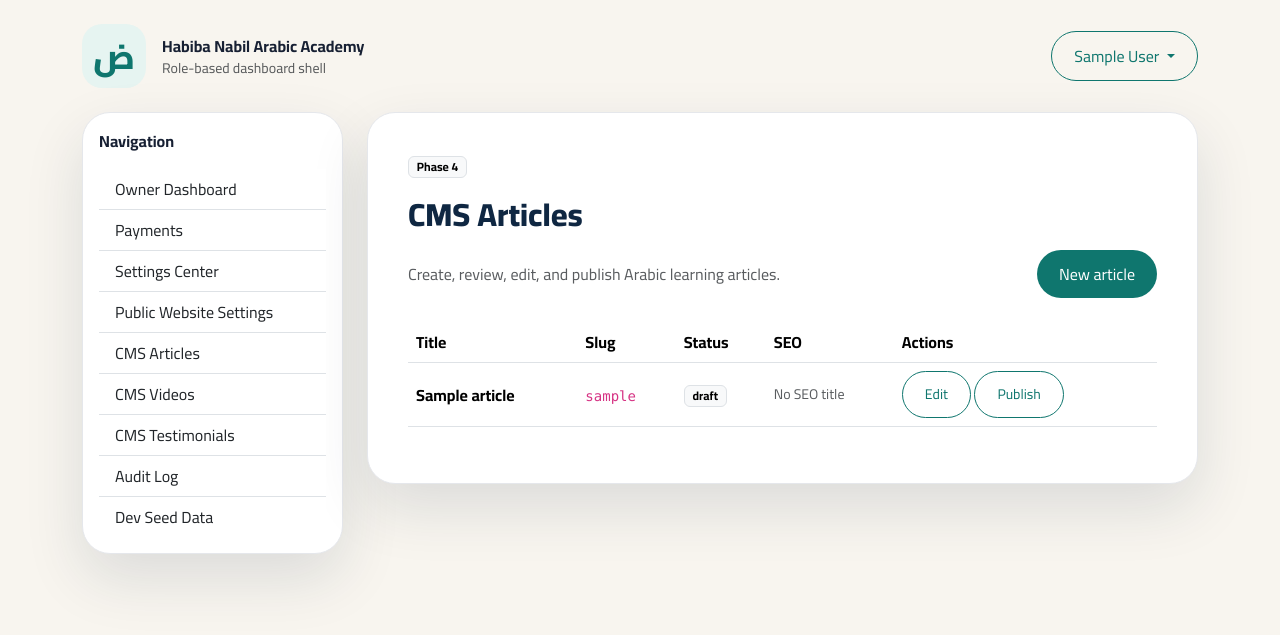
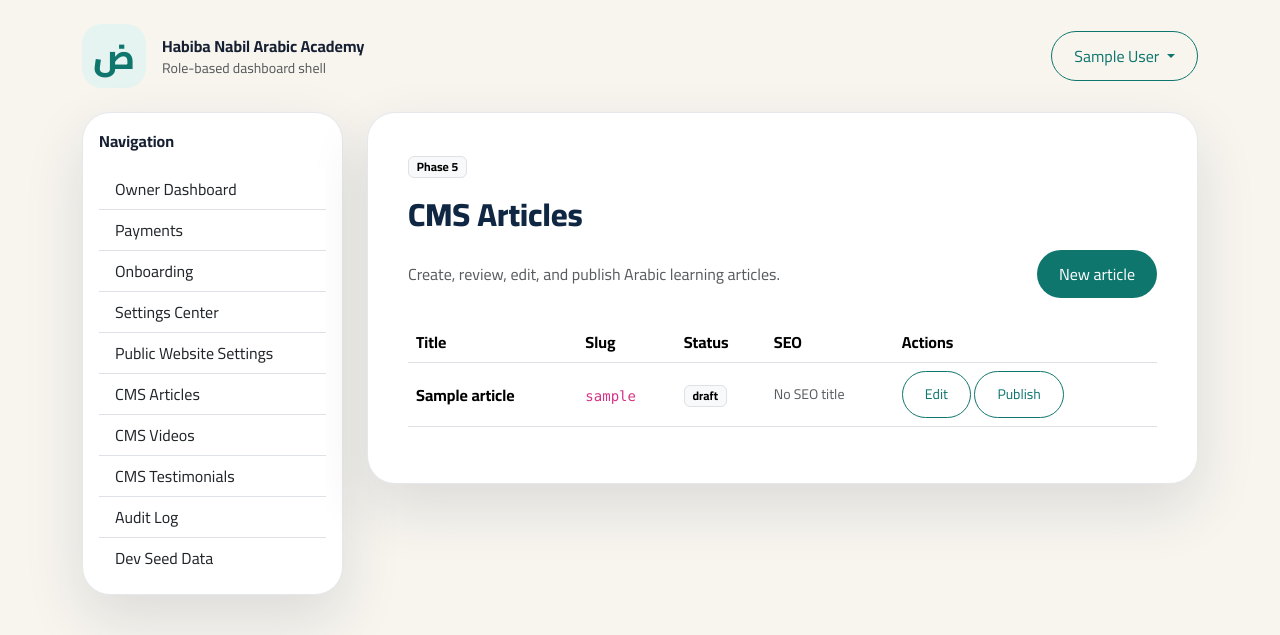
Before and after one commit to abdulrahmanal-saeed/classlink, a PHP site: page /public/owner/cms/articles/index.php in a window 1280 px wide. Shown: the top 635 px of the page. Run offline with PHP 8.4, Linux system fonts and the light colour scheme; the visitor is signed in with stand-in values (Sample User, id 1); tables that the repository leaves empty hold one stand-in row (values such as "Sample post").

Commit message:
Phase 5: add onboarding link to owner dashboard shell

```diff
--- a/web/components/layout/dashboard_shell.php
+++ b/web/components/layout/dashboard_shell.php
@@ -16,6 +16,7 @@ function render_dashboard_shell(array $user, string $title, string $content): vo
         'owner_teacher' => [
             ['/owner/dashboard', 'Owner Dashboard', 'لوحة المالك'],
             ['/owner/payments', 'Payments', 'المدفوعات'],
+            ['/owner/onboarding', 'Onboarding', 'المتابعة بعد الدفع'],
             ['/owner/settings', 'Settings Center', 'مركز الإعدادات'],
             ['/owner/settings/public-website', 'Public Website Settings', 'إعدادات الموقع العام'],
             ['/owner/cms/articles', 'CMS Articles', 'إدارة المقالات'],
@@ -90,7 +91,7 @@ function render_dashboard_shell(array $user, string $title, string $content): vo
           </aside>
           <main class="col-lg-9">
             <div class="foundation-card">
-              <div class="badge text-bg-light border mb-3">Phase 4</div>
+              <div class="badge text-bg-light border mb-3">Phase 5</div>
               <h1 class="hero-title h2 mb-3"><?= htmlspecialchars($title, ENT_QUOTES, 'UTF-8') ?></h1>
               <?= $content ?>
             </div>
```
